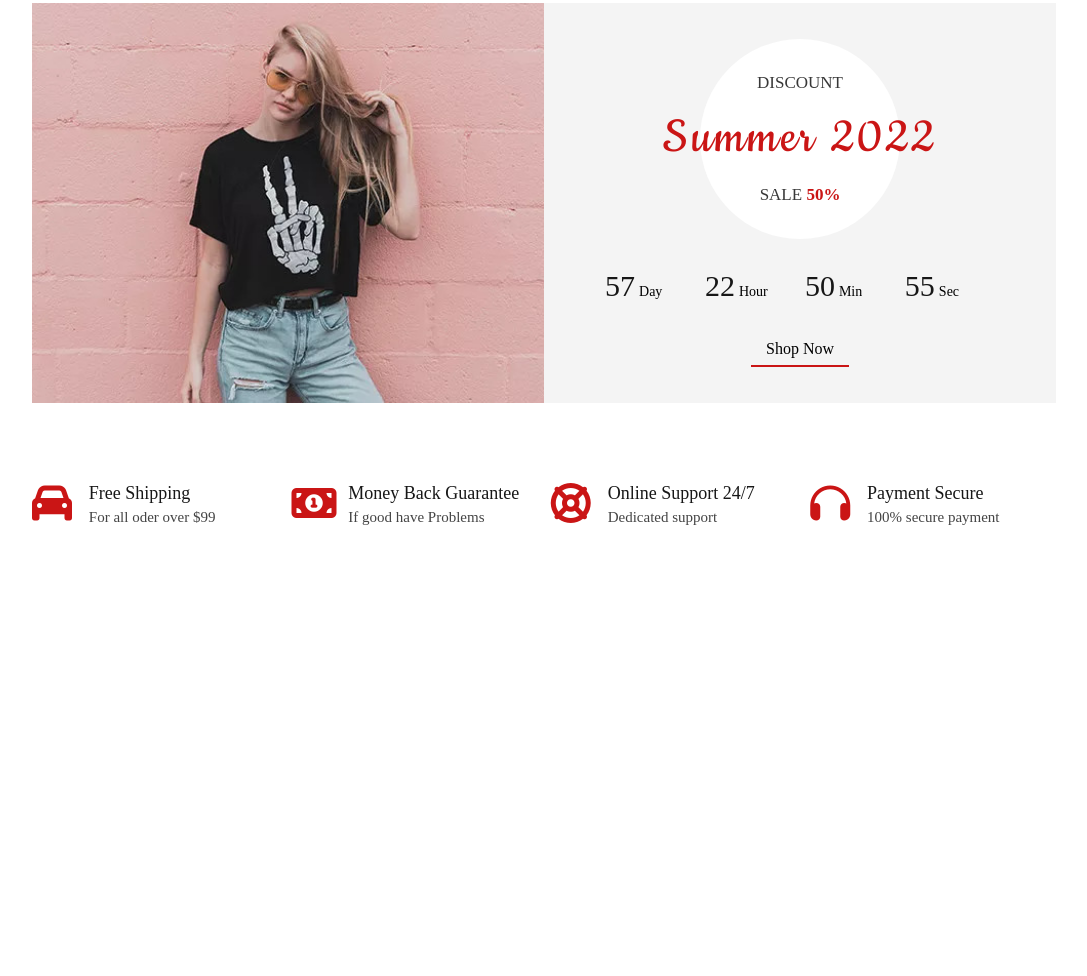
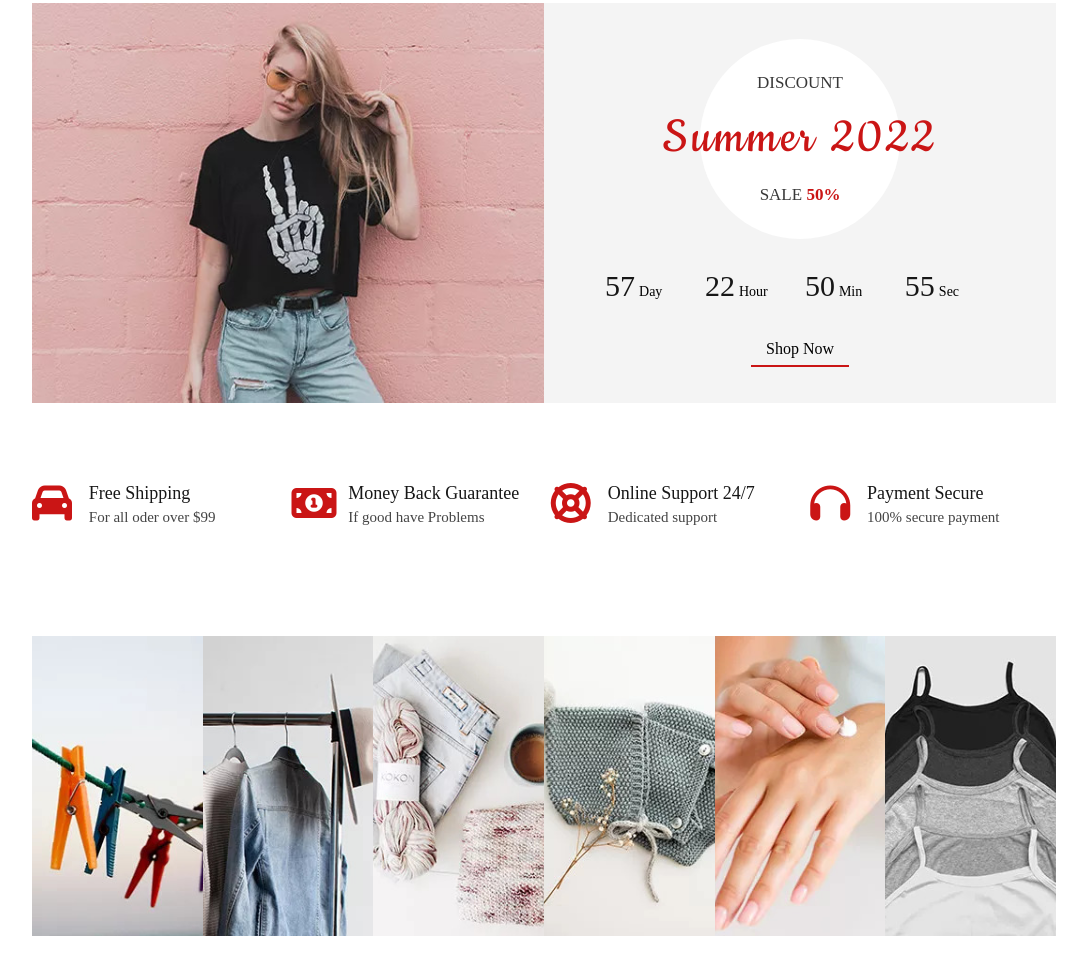
Before and after one commit to MustaphaBoulanfad/Ashion-Template, a website built with webpack: page Src/main.html in a window 1280 px wide. Shown: the part 2985-3961 px from the top of the page, without its empty margins (96-1183 px from the left). Before the commit the page ends 3581 px from the top, so only its background shows below. Built offline with nearby package versions, Linux system fonts and the light colour scheme.

Commit message:
Create the instagram section

```diff
--- a/Src/Css/Sass/Pages/_main.scss
+++ b/Src/Css/Sass/Pages/_main.scss
@@ -604,3 +604,61 @@ section.services {
   }
 }
 // End Services Section
+
+// Start Instagram Section
+section.instagram {
+  padding: $sectionPadding 15px;
+  .instagram-container {
+    display: flex;
+    flex-direction: column;
+    .instagram-image {
+      position: relative;
+      .image {
+        width: 100%;
+        height: 100%;
+        img {
+          width: 100%;
+          height: 100%;
+          object-fit: cover;
+        }
+      }
+      .text {
+        @include prefixer(transition, background-color $hoverTransition);
+        @include overlay(#fff, 0, -1);
+        display: flex;
+        flex-direction: column;
+        justify-content: center;
+        align-items: center;
+        i {
+          font-size: 35px;
+          margin-bottom: 10px;
+        }
+        a {
+          font-size: 19px;
+        }
+      }
+      &:hover {
+        .text {
+          @include overlay(#fff, 0.7, 2);
+        }
+      }
+    }
+    @include mediaQuery(small) {
+      flex-direction: row;
+      flex-wrap: wrap;
+      .instagram-image {
+        width: (100% / 3);
+        height: 300px;
+      }
+    }
+    @include mediaQuery(meduim) {
+      .instagram-image {
+        width: (100% / 6);
+      }
+    }
+  }
+  @include mediaQuery(meduim) {
+    padding: $sectionPadding 0;
+  }
+}
+// End Instagram Section
--- a/Src/Js/main.js
+++ b/Src/Js/main.js
@@ -98,7 +98,6 @@ const countDown = () => {
   }
 };
 
-setInterval(countDown, 1000);
 //Show the nav mobile when click the button
 btnNavMobile.addEventListener("click", () => {
   navbar_moible.classList.toggle("show");
@@ -169,3 +168,4 @@ showProductsSpan.forEach((show) => {
 });
 
 sliding(collectionHolder, 100 / 3, 3000, "X", "-");
+setInterval(countDown, 1000);
--- a/Src/main.html
+++ b/Src/main.html
@@ -583,5 +583,68 @@
       </div>
     </section>
     <!-- End Service Section -->
+
+    <!-- Start Instargam Section -->
+    <section class="instagram">
+      <div class="container">
+        <div class="instagram-container">
+          <div class="instagram-image">
+            <div class="image">
+              <img src="./Images/insta-1.jpg" alt="Instagram image">
+            </div>
+            <div class="text">
+              <i class="fa-brands fa-instagram"></i>
+              <a href="#">@ ashion_shop</a>
+            </div>
+          </div>
+          <div class="instagram-image">
+            <div class="image">
+              <img src="./Images/insta-2.jpg" alt="Instagram image">
+            </div>
+            <div class="text">
+              <i class="fa-brands fa-instagram"></i>
+              <a href="#">@ ashion_shop</a>
+            </div>
+          </div>
+          <div class="instagram-image">
+            <div class="image">
+              <img src="./Images/insta-3.jpg" alt="Instagram image">
+            </div>
+            <div class="text">
+              <i class="fa-brands fa-instagram"></i>
+              <a href="#">@ ashion_shop</a>
+            </div>
+          </div>
+          <div class="instagram-image">
+            <div class="image">
+              <img src="./Images/insta-4.jpg" alt="Instagram image">
+            </div>
+            <div class="text">
+              <i class="fa-brands fa-instagram"></i>
+              <a href="#">@ ashion_shop</a>
+            </div>
+          </div>
+          <div class="instagram-image">
+            <div class="image">
+              <img src="./Images/insta-5.jpg" alt="Instagram image">
+            </div>
+            <div class="text">
+              <i class="fa-brands fa-instagram"></i>
+              <a href="#">@ ashion_shop</a>
+            </div>
+          </div>
+          <div class="instagram-image">
+            <div class="image">
+              <img src="./Images/insta-6.jpg" alt="Instagram image">
+              <div class="text">
+                <i class="fa-brands fa-instagram"></i>
+                <a href="#">@ ashion_shop</a>
+              </div>
+            </div>
+          </div>
+        </div>
+      </div>
+    </section>
+    <!-- Start Instargam Section -->
   </body>
 </html>
```
Also changed, not shown: Src/Images/insta-1.jpg (added), Src/Images/insta-2.jpg (added), Src/Images/insta-3.jpg (added), Src/Images/insta-4.jpg (added), Src/Images/insta-5.jpg (added), Src/Images/insta-6.jpg (added).
